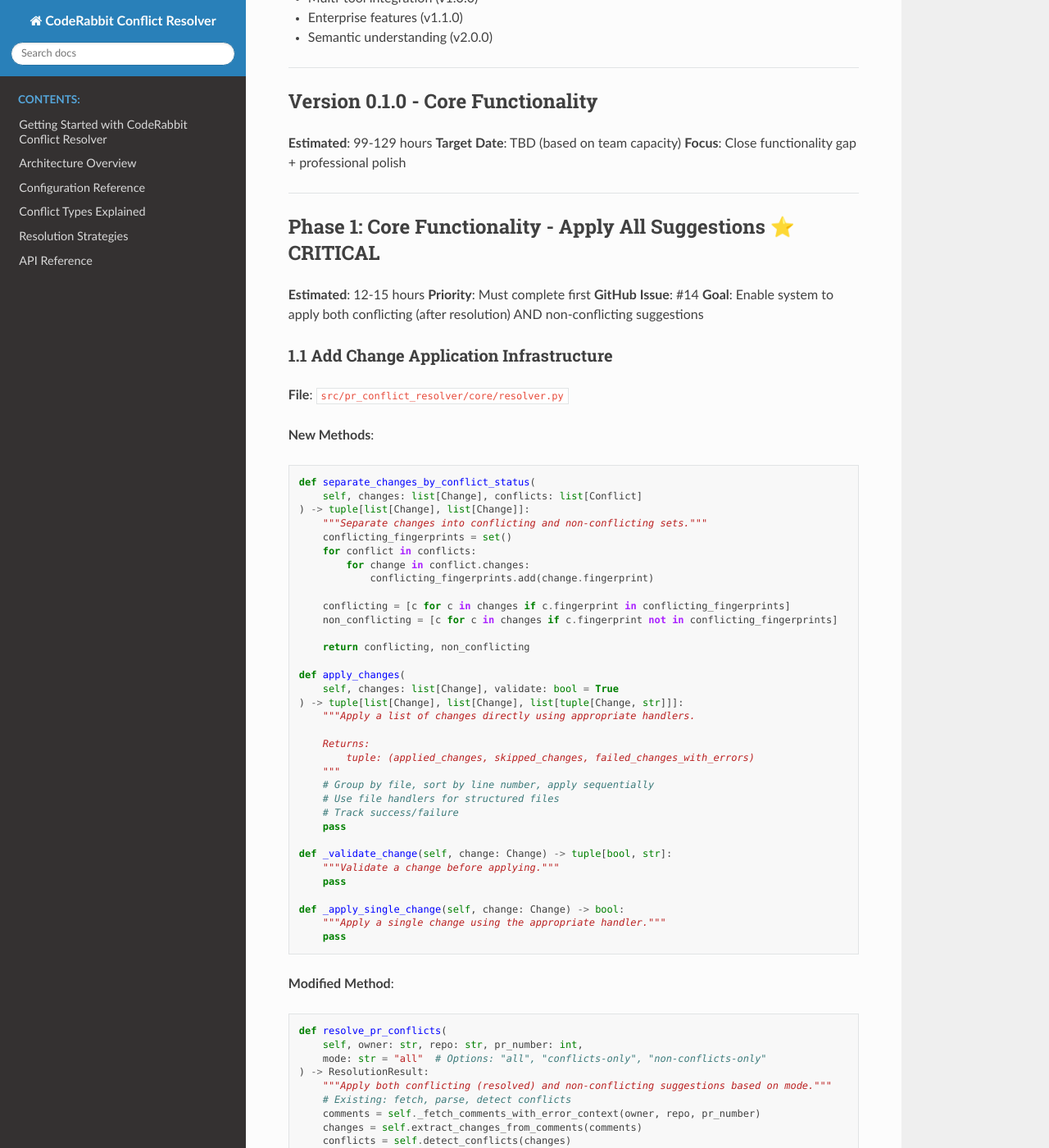
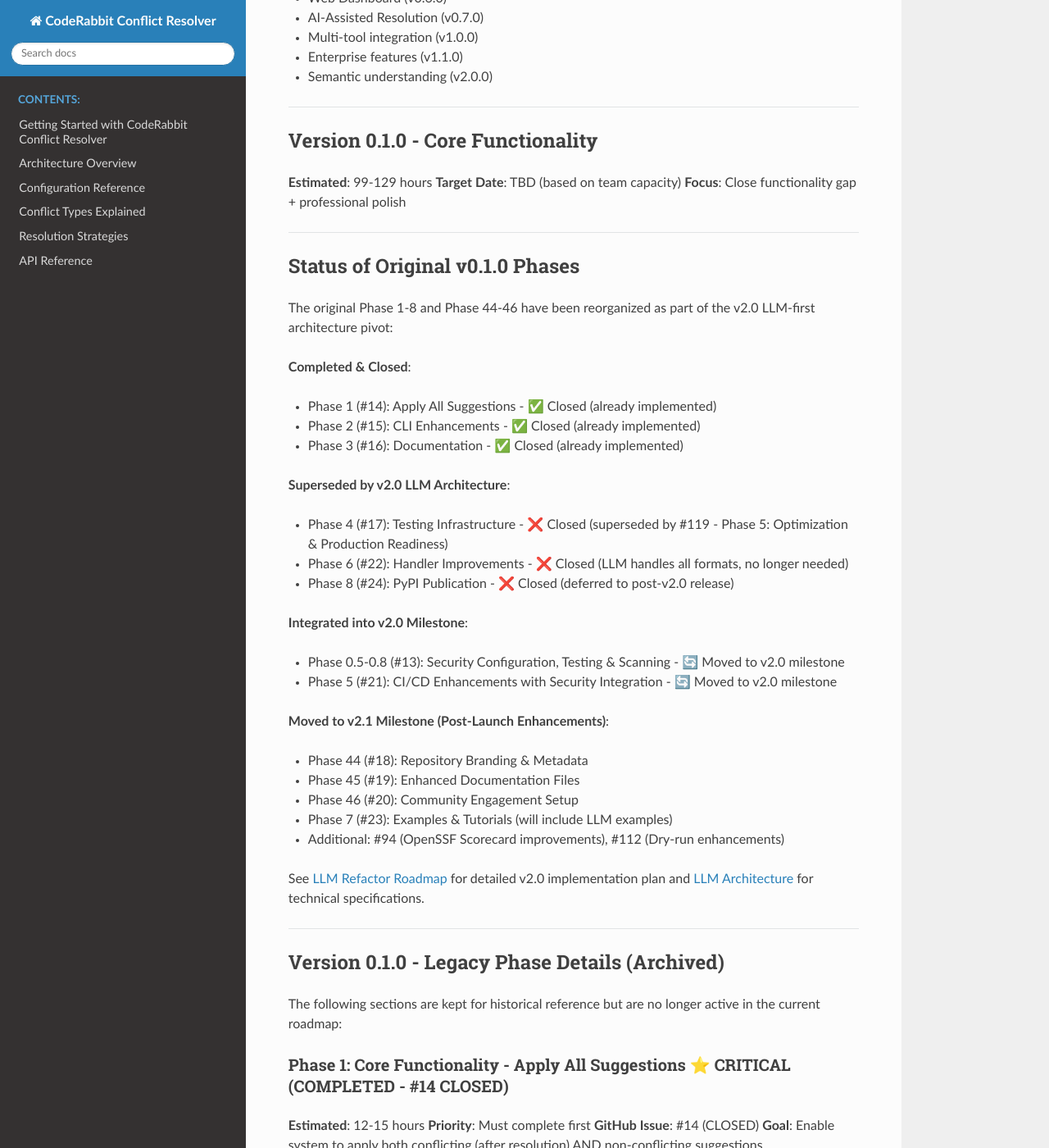
Before and after one commit to VirtualAgentics/coderabbit-conflict-resolver, a Sphinx documentation site: the page built from docs/planning/ROADMAP.md, in a window 1280 px wide and 1400 px high, scrolled down 2896 px. Shown: the whole window at 82% size. Built offline with Sphinx 7.4.7 and the Read the Docs theme 3.1.0, drawn with Linux system fonts in a browser that asks for light colours; pages that are not in the unit, such as notebooks, are missing from menus; some of the changed text lies outside the part shown.

Commit message:
docs: Update roadmap documents to reflect GitHub issue reorganization
Updated all roadmap documentation to align with recent GitHub issue reorganization
where v0.1.0 issues were closed, moved to v2.0, or moved to v2.1 milestones.

Changes to docs/planning/ROADMAP.md:
- Updated "In Progress" section to show v2.0 LLM issues (#114-#120)
- Added #13 and #21 as integrated into v2.0 milestone
- Added comprehensive status section explaining what happened to original v0.1.0 phases:
  * Completed & Closed: #14, #15, #16
  * Superseded: #17 (by #119), #22 (LLM handles all), #24 (deferred)
  * Moved to v2.0: #13 (security), #21 (CI/CD)
  * Moved to v2.1: #18-20, #23, #94, #112
- Updated all phase headers to show current status (COMPLETED, SUPERSEDED, MOVED, etc.)
- Updated "Next Steps" section to reference #114 instead of #14
- Updated development priority list to show v2.0 phases

Changes to docs/planning/LLM_REFACTOR_ROADMAP.md:
- Added prominent note explaining GitHub assigned #114-#120 instead of #25-#31
- Added mapping table showing issue number correspondence
- Note clarifies this affects only issue numbers, all other content accurate

Changes to README.md:
- Updated GitHub Issues reference from "#25-#31" to "#114-#120 (Phases 0-6)"
- Maintains accurate link to milestone and documentation

All documentation now accurately reflects:
✅ v2.0 milestone: 9 issues (#114-#120, #13, #21)
✅ v2.1 milestone: 6 issues (#18-20, #23, #94, #112)
✅ Closed issues: 3 (#17, #22, #24)
✅ v0.1.0 milestone: Closed (superseded by v2.0)

Related: Issue reorganization completed earlier today
See: docs/planning/ROADMAP.md for full status breakdown

🤖 Generated with [Claude Code](https://claude.com/claude-code)

Co-Authored-By: Claude <noreply@anthropic.com>

```diff
--- a/docs/planning/ROADMAP.md
+++ b/docs/planning/ROADMAP.md
@@ -68,20 +68,20 @@ Transform the CodeRabbit Conflict Resolver into a production-ready, professional
 
 **Reference**: See `docs/planning/archive/phase-0-complete.md` for full Phase 0 specifications.
 
-### 🚧 In Progress (v0.1.0 - Core Features) - 0%
+### 🚧 In Progress (v2.0 - LLM-First Architecture) - 0%
 
 **GitHub Issues**:
-- Issue #14: Phase 1 - Apply All Suggestions (NOT STARTED)
-- Issue #15: Phase 2 - CLI Enhancements (NOT STARTED)
-- Issue #16: Phase 3 - Documentation (NOT STARTED)
-- Issue #17: Phase 4 - Testing Infrastructure (NOT STARTED)
-- Issue #21: Phase 5 - CI/CD Enhancements (NOT STARTED)
-- Issue #22: Phase 6 - Handler Improvements (NOT STARTED)
-- Issue #23: Phase 7 - Examples & Tutorials (NOT STARTED)
-- Issue #24: Phase 8 - PyPI Publication (NOT STARTED)
-- Issue #18: Phase 44 - Repository Branding (NOT STARTED)
-- Issue #19: Phase 45 - Enhanced Documentation (NOT STARTED)
-- Issue #20: Phase 46 - Community Engagement (NOT STARTED)
+- Issue #114: Phase 0 - LLM Foundation (NOT STARTED)
+- Issue #115: Phase 1 - Basic LLM Parsing (NOT STARTED)
+- Issue #116: Phase 2 - Multi-Provider Support (NOT STARTED)
+- Issue #117: Phase 3 - CLI Integration Polish (NOT STARTED)
+- Issue #118: Phase 4 - Local Model Support (NOT STARTED)
+- Issue #119: Phase 5 - Optimization & Production Readiness (NOT STARTED)
+- Issue #120: Phase 6 - Documentation & Migration (NOT STARTED)
+- Issue #13: Security Configuration, Testing & Scanning (IN PROGRESS - integrated into v2.0)
+- Issue #21: CI/CD Enhancements with Security (IN PROGRESS - integrated into v2.0)
+
+**Note**: Issues #14-16 were closed (already complete). Issues #17, #22, #24 were closed as superseded by v2.0 LLM architecture. Issues #18-20, #23, #94, #112 moved to v2.1 milestone (post-launch enhancements).
 
 **What Currently Works**:
 - GitHub API integration
@@ -123,11 +123,44 @@ Transform the CodeRabbit Conflict Resolver into a production-ready, professional
 
 ---
 
-## Phase 1: Core Functionality - Apply All Suggestions ⭐ CRITICAL
+## Status of Original v0.1.0 Phases
+
+The original Phase 1-8 and Phase 44-46 have been reorganized as part of the v2.0 LLM-first architecture pivot:
+
+**Completed & Closed**:
+- Phase 1 (#14): Apply All Suggestions - ✅ Closed (already implemented)
+- Phase 2 (#15): CLI Enhancements - ✅ Closed (already implemented)
+- Phase 3 (#16): Documentation - ✅ Closed (already implemented)
+
+**Superseded by v2.0 LLM Architecture**:
+- Phase 4 (#17): Testing Infrastructure - ❌ Closed (superseded by #119 - Phase 5: Optimization & Production Readiness)
+- Phase 6 (#22): Handler Improvements - ❌ Closed (LLM handles all formats, no longer needed)
+- Phase 8 (#24): PyPI Publication - ❌ Closed (deferred to post-v2.0 release)
+
+**Integrated into v2.0 Milestone**:
+- Phase 0.5-0.8 (#13): Security Configuration, Testing & Scanning - 🔄 Moved to v2.0 milestone
+- Phase 5 (#21): CI/CD Enhancements with Security Integration - 🔄 Moved to v2.0 milestone
+
+**Moved to v2.1 Milestone (Post-Launch Enhancements)**:
+- Phase 44 (#18): Repository Branding & Metadata
+- Phase 45 (#19): Enhanced Documentation Files
+- Phase 46 (#20): Community Engagement Setup
+- Phase 7 (#23): Examples & Tutorials (will include LLM examples)
+- Additional: #94 (OpenSSF Scorecard improvements), #112 (Dry-run enhancements)
+
+See [LLM Refactor Roadmap](./LLM_REFACTOR_ROADMAP.md) for detailed v2.0 implementation plan and [LLM Architecture](./LLM_ARCHITECTURE.md) for technical specifications.
+
+---
+
+## Version 0.1.0 - Legacy Phase Details (Archived)
+
+The following sections are kept for historical reference but are no longer active in the current roadmap:
+
+### Phase 1: Core Functionality - Apply All Suggestions ⭐ CRITICAL (COMPLETED - #14 CLOSED)
 
 **Estimated**: 12-15 hours
 **Priority**: Must complete first
-**GitHub Issue**: #14
+**GitHub Issue**: #14 (CLOSED)
 **Goal**: Enable system to apply both conflicting (after resolution) AND non-conflicting suggestions
 
 ### 1.1 Add Change Application Infrastructure
@@ -284,11 +317,11 @@ def validate_change(self, path: str, content: str,
 
 ---
 
-## Phase 2: CLI Enhancements - Multiple Modes & Dry-Run ⭐ HIGH
+### Phase 2: CLI Enhancements - Multiple Modes & Dry-Run ⭐ HIGH (COMPLETED - #15 CLOSED)
 
 **Estimated**: 6-8 hours
 **Priority**: Critical for usability
-**GitHub Issue**: #15
+**GitHub Issue**: #15 (CLOSED)
 **Goal**: Professional CLI with multiple operational modes
 
 ### 2.1 Add Configuration System
@@ -384,11 +417,11 @@ CR_LOG_FILE=cr_resolver.log
 
 ---
 
-## Phase 3: Documentation ⭐ HIGH
+### Phase 3: Documentation ⭐ HIGH (COMPLETED - #16 CLOSED)
 
 **Estimated**: 8-10 hours
 **Priority**: Critical for adoption
-**GitHub Issue**: #16
+**GitHub Issue**: #16 (CLOSED)
 **Goal**: Comprehensive, professional documentation
 
 ### 3.1 Getting Started Guide
@@ -440,12 +473,13 @@ CR_LOG_FILE=cr_resolver.log
 
 ---
 
-## Phase 4: Testing Infrastructure ⭐ HIGH
+### Phase 4: Testing Infrastructure ⭐ HIGH (SUPERSEDED - #17 CLOSED)
 
 **Estimated**: 6-8 hours
 **Priority**: Critical for reliability
-**GitHub Issue**: #17
+**GitHub Issue**: #17 (CLOSED - superseded by #119)
 **Goal**: Comprehensive test coverage for all modes
+**Status**: Superseded by Phase 5 (#119) in v2.0 LLM roadmap
 
 ### 4.1 Create Test Fixtures
 
@@ -498,12 +532,13 @@ def test_dry_run_mode_applies_nothing():
 
 ---
 
-## Phase 5: CI/CD Enhancements with Security Integration
+### Phase 5: CI/CD Enhancements with Security Integration (MOVED TO v2.0 - #21)
 
 **Estimated**: 6-8 hours
 **Priority**: High
-**GitHub Issue**: #21
+**GitHub Issue**: #21 (moved to v2.0 milestone)
 **Goal**: Production-ready CI/CD pipeline with security gates
+**Status**: Integrated into v2.0 development workflow
 
 ### 5.1 Enhanced Security Scanning
 
@@ -565,12 +600,13 @@ def test_dry_run_mode_applies_nothing():
 
 ---
 
-## Phase 6: Handler Improvements
+### Phase 6: Handler Improvements (DEPRIORITIZED - #22 CLOSED)
 
 **Estimated**: 8-10 hours
 **Priority**: Medium
-**GitHub Issue**: #22
+**GitHub Issue**: #22 (CLOSED - deprioritized)
 **Goal**: Robust file-type handling
+**Status**: Deprioritized - LLM-first architecture handles all formats without format-specific handler improvements
 
 ### 6.1 Enhance JSON Handler
 
@@ -599,12 +635,13 @@ def test_dry_run_mode_applies_nothing():
 
 ---
 
-## Phase 7: Examples & Guides
+### Phase 7: Examples & Guides (MOVED TO v2.1 - #23)
 
 **Estimated**: 6-8 hours
 **Priority**: Medium
-**GitHub Issue**: #23
+**GitHub Issue**: #23 (moved to v2.1 milestone)
 **Goal**: Help users understand and use the system
+**Status**: Moved to post-v2.0 launch to include LLM examples
 
 ### 7.1 Create Example Scripts
 
@@ -634,12 +671,13 @@ def test_dry_run_mode_applies_nothing():
 
 ---
 
-## Phase 8: PyPI Publication Preparation
+### Phase 8: PyPI Publication Preparation (DEFERRED - #24 CLOSED)
 
 **Estimated**: 4-6 hours
 **Priority**: Medium
-**GitHub Issue**: #24
+**GitHub Issue**: #24 (CLOSED - deferred to post-v2.0)
 **Goal**: Ready for public distribution
+**Status**: Deferred to post-v2.0 release (better to publish with 95%+ coverage)
 
 ### 8.1 Validate Package
 
@@ -668,12 +706,13 @@ def test_dry_run_mode_applies_nothing():
 
 ---
 
-## Phase 44: Repository Metadata & Branding ⭐ HIGH PRIORITY
+### Phase 44: Repository Metadata & Branding ⭐ HIGH PRIORITY (MOVED TO v2.1 - #18)
 
 **Estimated**: 3-4 hours
 **Priority**: High
-**GitHub Issue**: #18
+**GitHub Issue**: #18 (moved to v2.1 milestone)
 **Goal**: Make repository visually appealing and discoverable
+**Status**: Moved to post-v2.0 launch (more impactful with 95%+ coverage showcase)
 
 ### Tasks
 
@@ -715,12 +754,13 @@ def test_dry_run_mode_applies_nothing():
 
 ---
 
-## Phase 45: Enhanced Documentation ⭐ HIGH PRIORITY
+### Phase 45: Enhanced Documentation ⭐ HIGH PRIORITY (MOVED TO v2.1 - #19)
 
 **Estimated**: 4-5 hours
 **Priority**: High
-**GitHub Issue**: #19
+**GitHub Issue**: #19 (moved to v2.1 milestone)
 **Goal**: Professional, comprehensive documentation
+**Status**: Core docs in #120 (Phase 6), additional enhancements post-v2.0
 
 ### Files to Create
 
@@ -760,12 +800,13 @@ def test_dry_run_mode_applies_nothing():
 
 ---
 
-## Phase 46: Community Engagement ⭐ HIGH PRIORITY
+### Phase 46: Community Engagement ⭐ HIGH PRIORITY (MOVED TO v2.1 - #20)
 
 **Estimated**: 2-3 hours
 **Priority**: High
-**GitHub Issue**: #20
+**GitHub Issue**: #20 (moved to v2.1 milestone)
 **Goal**: Foster community participation
+**Status**: More effective post-v2.0 launch with LLM showcase
 
 ### Files to Create
 
@@ -1296,17 +1337,20 @@ Week 12:    Testing, bugfixes, v2.0 release
 ### Immediate Actions
 
 1. ✅ Phase 0 - Security foundation (COMPLETE)
-2. Create GitHub milestones for remaining versions
-3. Update GitHub Projects board with current status
-4. Begin Phase 1 implementation (Issue #14)
+2. ✅ Create GitHub milestones for v2.0 and v2.1 (COMPLETE)
+3. ✅ Reorganize issues to align with v2.0 roadmap (COMPLETE)
+4. Begin Phase 0 implementation (Issue #114 - LLM Foundation)
 
 ### Development Priority
 
-1. **Phase 1**: Core functionality (apply all suggestions)
-2. **Phase 2**: CLI enhancements (modes)
-3. **Phase 3**: Documentation updates
-4. **Phase 4**: Testing infrastructure
-5. **Parallel work**: Phase 44-46 (branding and community)
+1. **Phase 0 (#114)**: LLM Foundation (data models, config)
+2. **Phase 1 (#115)**: Basic LLM Parsing (OpenAI API)
+3. **Phase 2 (#116)**: Multi-Provider Support (5 providers)
+4. **Phase 3 (#117)**: CLI Integration Polish
+5. **Phase 4 (#118)**: Local Model Support (Ollama)
+6. **Phase 5 (#119)**: Optimization & Production Readiness
+7. **Phase 6 (#120)**: Documentation & Migration
+8. **Parallel work**: #13 (Security), #21 (CI/CD)
 
 ### Launch Preparation
 
```
Also changed, not shown: README.md (+1 -1 lines), docs/planning/LLM_REFACTOR_ROADMAP.md (+12 -0 lines).
